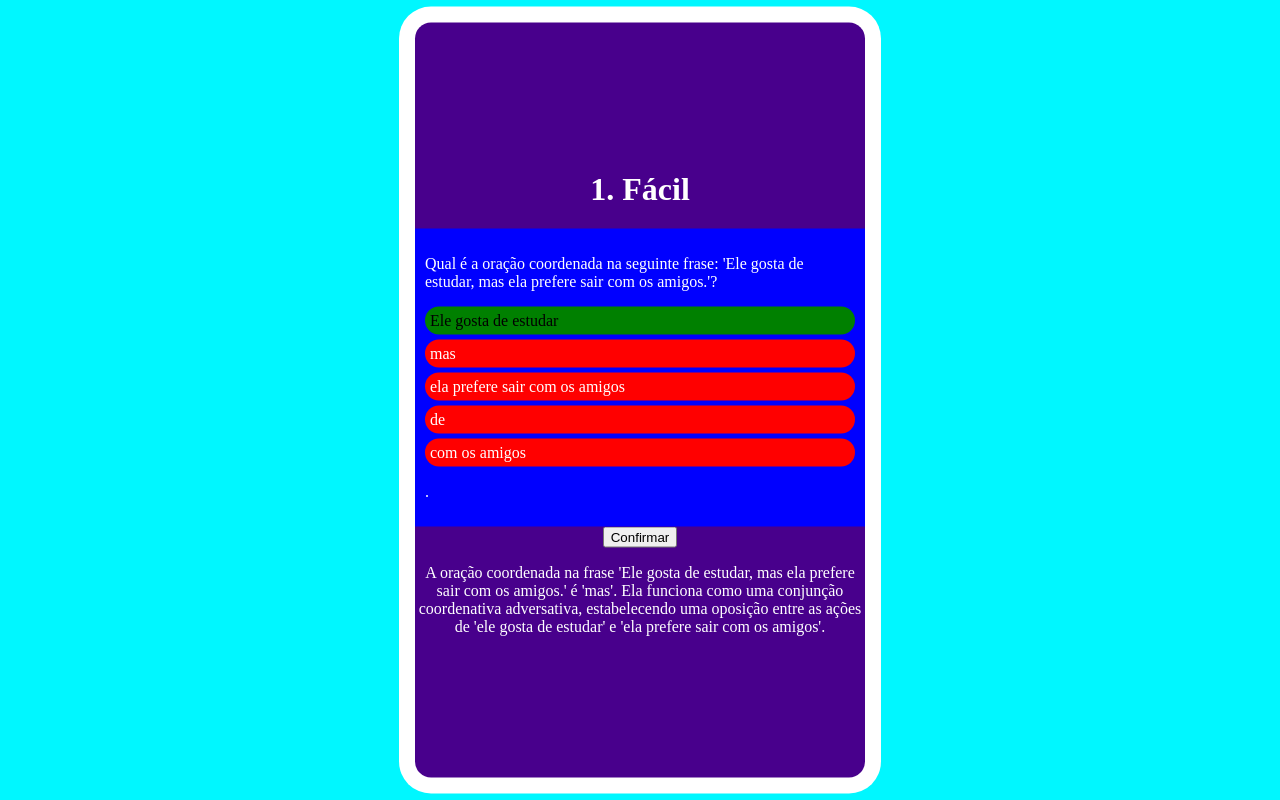
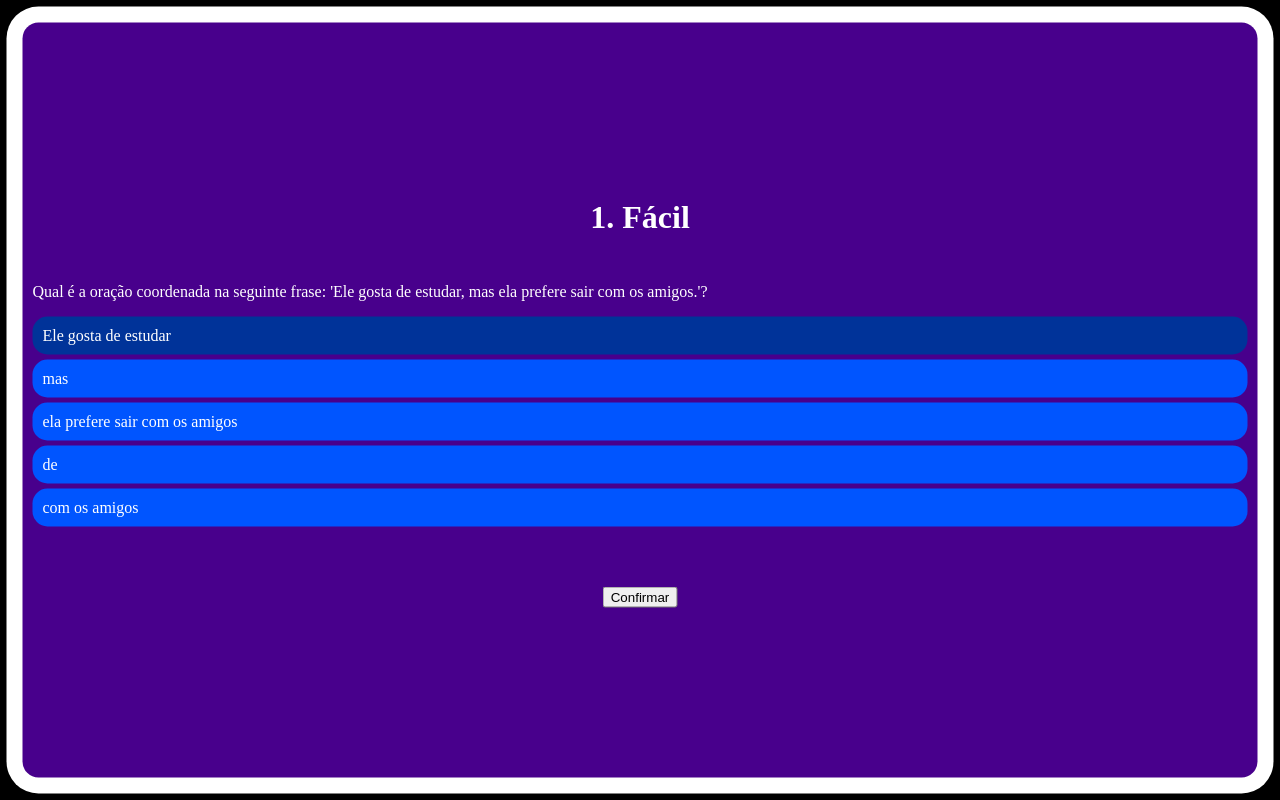
Before and after one commit to visnowden/quiz, a plain HTML site: page index.html in a window 1280 px wide. Both pictures are taken after a click on the element "Ele gosta de estudar". Drawn offline with Linux system fonts and the light colour scheme.

Commit message:
Funcional está, só está faltando todo o resto...

```diff
--- a/style.css
+++ b/style.css
@@ -1,5 +1,5 @@
 body {
-  background-color: #00f7ff;
+  background-color: #000;
   text-align: center;
   justify-content: center;
   display: flex;
@@ -11,7 +11,7 @@ body {
   color: #ffffff;
   position: fixed;
   background-color: #48008c;
-  width: 450px;
+  width: calc(100% - 45px);
   height: calc(100% - 45px);
   border-radius: 16px;
   align-content: center;
@@ -24,27 +24,35 @@ body {
   text-align: left;
   border-color: #ffffff;
   word-wrap: break-word;
-  background-color: #0000ff;
   padding: 10px;
 }
 
 .answers {
-  color: white;
+  color: #ffffff;
   justify-content: left;
-  align-items: normal;
-  background-color: #f00000;
+  background-color: #0055ff;
   border-radius: 15px;
-  padding: 5px;
+  padding: 10px;
   margin-bottom: 5px;
-}
-.answers {
-  border: none;
-  background-color: #ff0000;
-  color: #ffffff;
   transition: all ease 200ms;
 }
 
+#justify {
+  display: none;
+}
+
+.logs {
+  text-align: center;
+}
+
+#logs {
+  transition: color ease-out 1.3s;
+}
+
+.hidden {
+  color: transparent;
+}
+
 .clicked {
-  background-color: green;
-  color: black;
+  background-color: #003399;
 }
```
